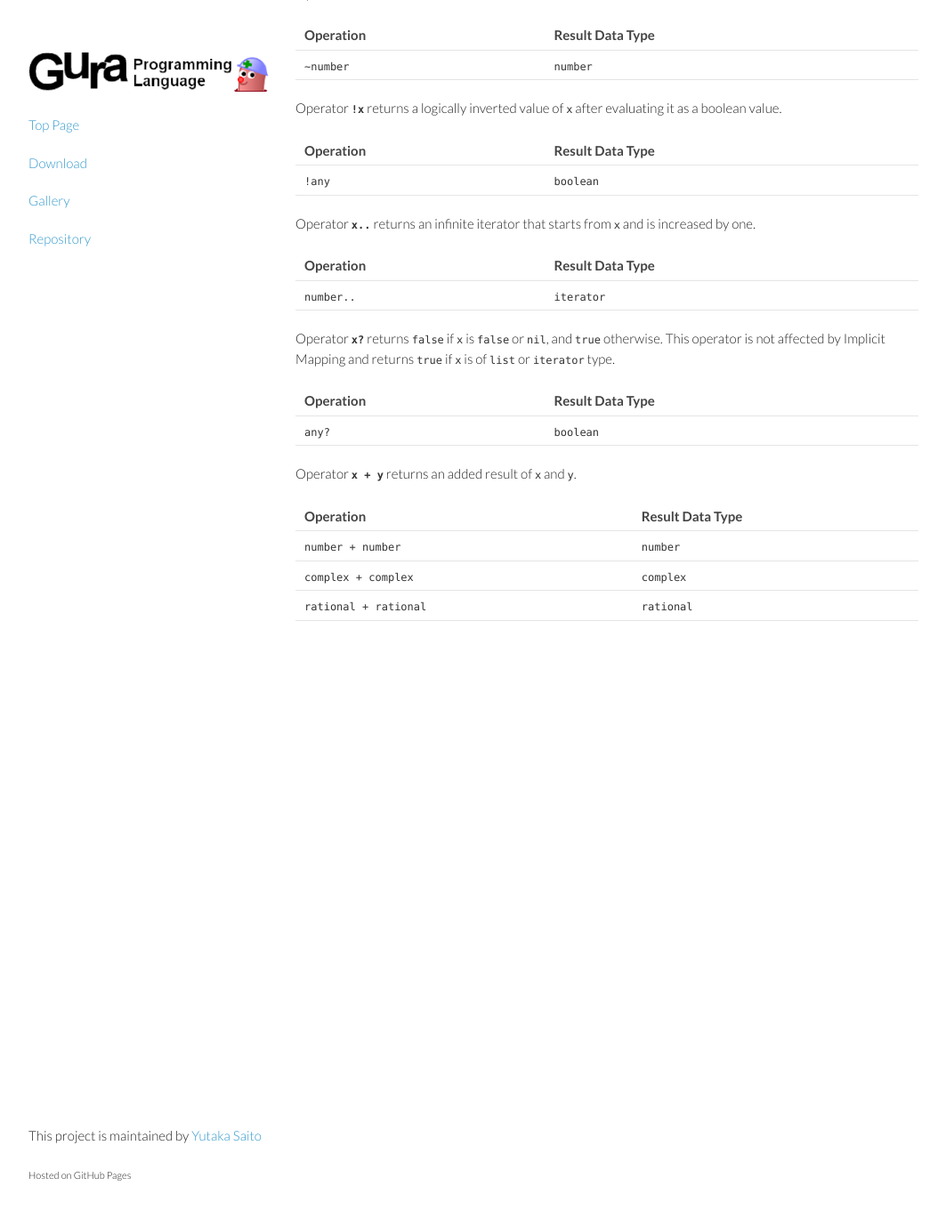
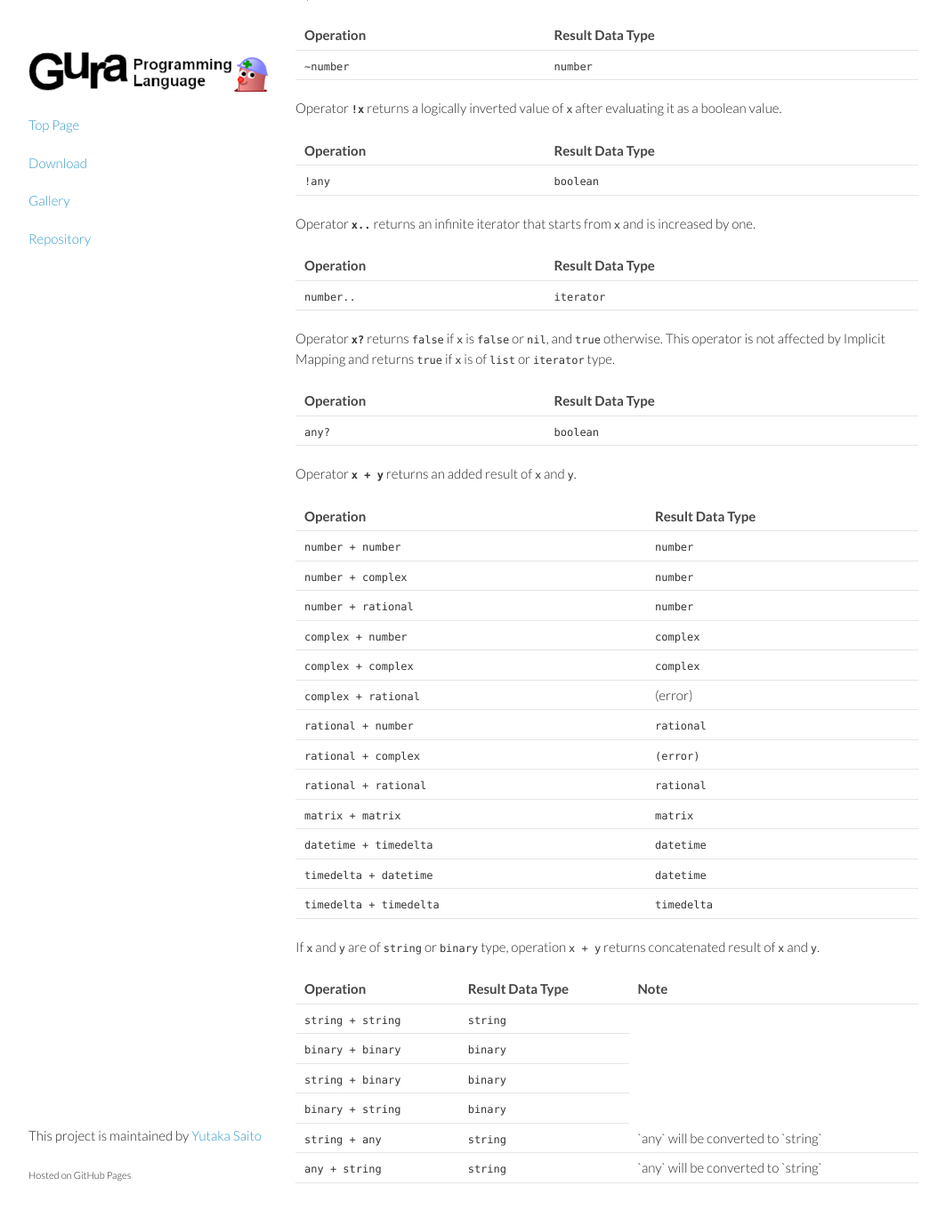
Before and after one commit to rudidude86/gura-lang.github.io, a Jekyll site: the page built from documents/Operator.md, in a window 1280 px wide and 1400 px high, scrolled down 521 px. Shown: the top 1369 px of the window at 89% size, without its empty margins (108-1171 px from the left). Built offline with Jekyll 4.4.1, drawn with Linux system fonts in a browser that asks for light colours; Markdown is read by kramdown in place of the engine named in the settings.

Commit message:
updated Operator document

```diff
--- a/documents/Operator.md
+++ b/documents/Operator.md
@@ -67,6 +67,29 @@ Operator **`x + y`** returns an added result of `x` and `y`.
 <table>
 <tr><th>Operation</th><th>Result Data Type</th></tr>
 <tr><td><code>number + number</code></td><td><code>number</code></td></tr>
+<tr><td><code>number + complex</code></td><td><code>number</code></td></tr>
+<tr><td><code>number + rational</code></td><td><code>number</code></td></tr>
+<tr><td><code>complex + number</code></td><td><code>complex</code></td></tr>
 <tr><td><code>complex + complex</code></td><td><code>complex</code></td></tr>
+<tr><td><code>complex + rational</code></td><td>(error)</td></tr>
+<tr><td><code>rational + number</code></td><td><code>rational</code></td></tr>
+<tr><td><code>rational + complex</code></td><td><code>(error)</code></td></tr>
 <tr><td><code>rational + rational</code></td><td><code>rational</code></td></tr>
+<tr><td><code>matrix + matrix</code></td><td><code>matrix</code></td></tr>
+<tr><td><code>datetime + timedelta</code></td><td><code>datetime</code></td></tr>
+<tr><td><code>timedelta + datetime</code></td><td><code>datetime</code></td></tr>
+<tr><td><code>timedelta + timedelta</code></td><td><code>timedelta</code></td></tr>
 </table>
+
+If `x` and `y` are of `string` or `binary` type,
+operation `x + y` returns concatenated result of `x` and `y`.
+
+<table>
+<tr><th>Operation</th><th>Result Data Type</th><th>Note</th></tr>
+<tr><td><code>string + string</code></td><td><code>string</code></td></tr>
+<tr><td><code>binary + binary</code></td><td><code>binary</code></td></tr>
+<tr><td><code>string + binary</code></td><td><code>binary</code></td></tr>
+<tr><td><code>binary + string</code></td><td><code>binary</code></td></tr>
+<tr><td><code>string + any</code></td><td><code>string</code></td><td>`any` will be converted to `string`</td></tr>
+<tr><td><code>any + string</code></td><td><code>string</code></td><td>`any` will be converted to `string`</td></tr>
+</table>
```
